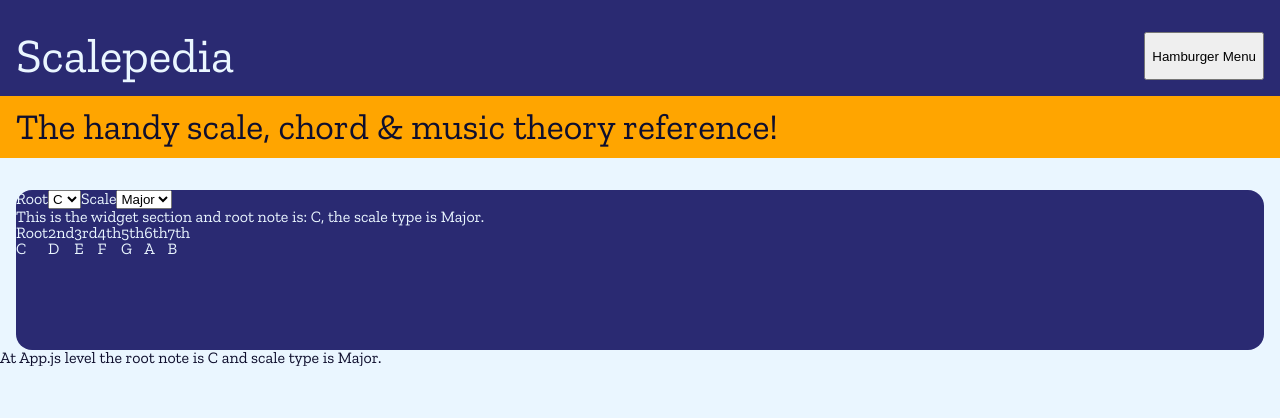
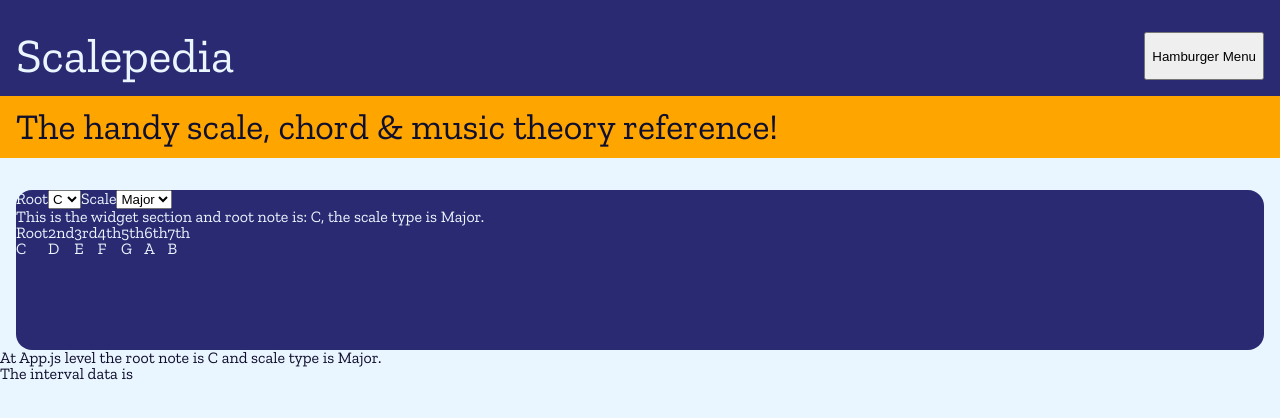
Before and after one commit to thomaswalsh92/scalepedia, a React (Create React App) app: page / in a window 1280 px wide. Shown: the top 418 px of the page. Built offline with nearby package versions, Linux system fonts and the light colour scheme.

Commit message:
added functionality to return interval data on page load and state changes

```diff
--- a/src/App.js
+++ b/src/App.js
@@ -5,7 +5,7 @@ import React, { useState } from 'react';
 import { NavBar } from './NavBar/NavBar.js'
 import { Hero } from './Hero/Hero.js'
 import { Widget } from './Widget/Widget';
-import { intervalLookup } from './utilities.js'
+import { intervalLookup } from './utilities/intervalLookup.js'
 
 
 
@@ -22,6 +22,12 @@ function App() {
     setScaleType(newScaleType);
   }
 
+  function getIntervals (scaleType) {
+    return intervalLookup (scaleType)
+  }
+
+  let intervals = getIntervals(scaleType)
+
   return (
     <div className='app'>
     <NavBar />
@@ -29,6 +35,8 @@ function App() {
       <div className='main'>
       <Widget rootNote={rootNote} changeRootNote={changeRootNote} scaleType={scaleType} changeScaleType={changeScaleType} />
       <p>At App.js level the root note is {rootNote} and scale type is {scaleType}.</p>
+      <p>The interval data is {intervals}</p>
+      <p></p>
       </div>
     </div>
   );
```
Also changed, not shown: src/utilities/intervalLookup.js (renamed from src/utilities.js).
